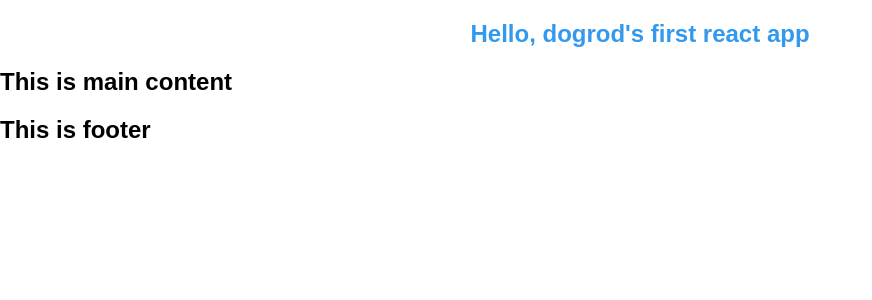
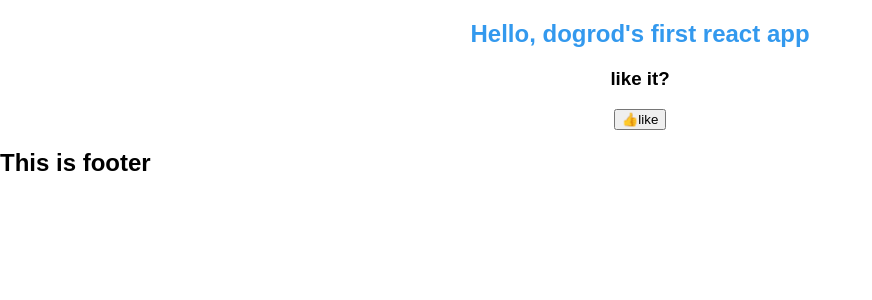
Before and after one commit to dogrod/react-starter, a React (Create React App) app: page / in a window 1280 px wide. Shown: the top 300 px of the page, without its empty margins (0-872 px from the left). Built offline with nearby package versions, Linux system fonts and the light colour scheme.

Commit message:
feat: add state and setState for reponse event

```diff
--- /dev/null
+++ b/src/components/content/content.css
@@ -0,0 +1,3 @@
+.content {
+  text-align: center;
+}
--- a/src/components/content/content.js
+++ b/src/components/content/content.js
@@ -1,10 +1,14 @@
 import React, { Component } from 'react'
+import './content.css'
+
+import LikeButton from '../like-button/like-button'
 
 export default class Content extends Component {
   render() {
     return (
-      <div>
-        <h2>This is main content</h2>
+      <div className="content">
+        <h3>like it?</h3>
+        <LikeButton />
       </div>
     )
   }
--- /dev/null
+++ b/src/components/like-button/like-button.js
@@ -0,0 +1,29 @@
+import React, { Component } from 'react'
+
+export default class LikeButton extends Component {
+  constructor() {
+    super()
+
+    this.state = {
+      isLiked: false,
+    }
+  }
+
+  handleClickLikeButton() {
+    this.setState({
+      isLiked: !this.state.isLiked
+    })
+  }
+
+  render() {
+    return (
+      <button onClick={this.handleClickLikeButton.bind(this)}>
+        👍
+        {this.state.isLiked
+          ? 'cancel'
+          : 'like'
+        }
+      </button>
+    )
+  }
+}
```
